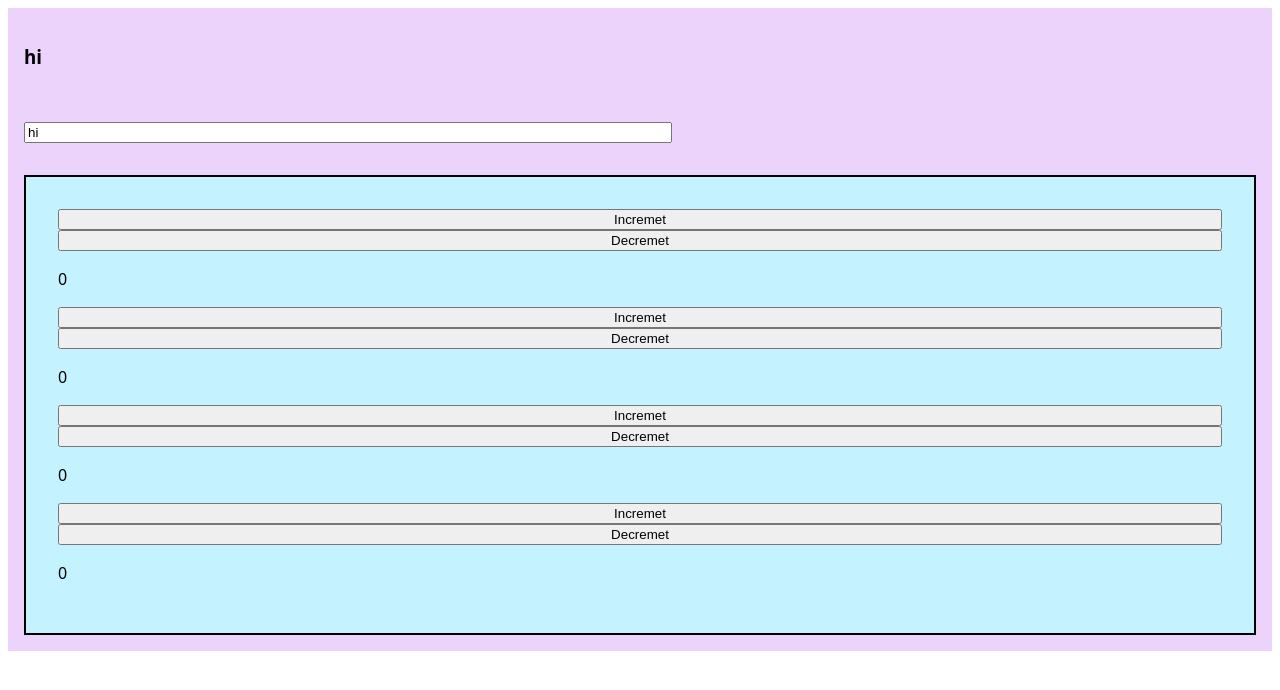
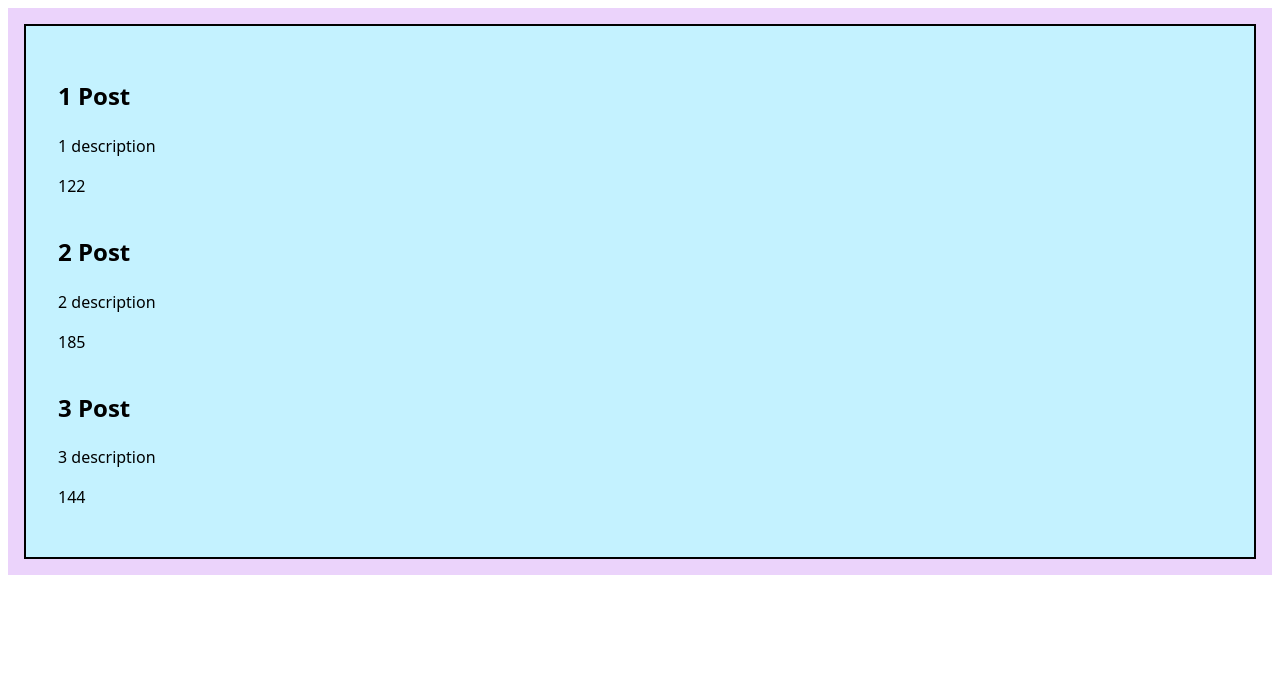
Before and after one commit to li-kravt/react-course, a React (Vite) app: page / in a window 1280 px wide. Shown: the top 690 px of the page. Built offline with nearby package versions, Linux system fonts and the light colour scheme.

Commit message:
repeat: props

```diff
--- a/src/App.jsx
+++ b/src/App.jsx
@@ -1,19 +1,39 @@
 
+import { useState } from 'react'
 import './index.css'
-import { Counter } from './components/Counter'
-import { Input } from './components/Input'
+import { Post } from './components/post'
+
 
 function App() {
-
+  const [posts, setPosts] = useState([
+    {
+      id: 1,
+      title: "1 Post",
+      body: "1 description",
+      views: 122
+    },
+    {
+      id: 2,
+      title: "2 Post",
+      body: "2 description",
+      views: 185
+    },
+    {
+      id: 3,
+      title: "3 Post",
+      body: "3 description",
+      views: 144
+    }
+  ])
+  console.log(posts)
 
   return (
     <div className='App'>
-      <Input className='input' />
+
       <div className='counters'>
-        <Counter />
-        <Counter />
-        <Counter />
-        <Counter />
+        {posts.map((item) => (
+          <Post key={item.id} title={item.title} views={item.views} body={item.body} />
+        ))}
       </div>
     </div>
   )
--- a/src/components/Counter.jsx
+++ /dev/null
@@ -1,22 +0,0 @@
-import { useState } from "react"
-
-export const Counter = () => {
-  const [likes, setLikes] = useState(0)
-
-  const likesToIncrement = () => {
-    setLikes(likes + 1)
-    console.log("in:", likes)
-  }
-  const likesToDecrement = () => {
-    setLikes(likes - 1)
-    console.log("dec:", likes)
-  }
-
-  return (
-    <>
-      <button onClick={likesToIncrement}>Incremet</button>
-      <button onClick={likesToDecrement}>Decremet</button>
-      <p>{likes}</p>
-    </>
-  )
-}
--- a/src/components/Input.jsx
+++ /dev/null
@@ -1,14 +0,0 @@
-import { useState } from "react"
-
-export const Input = () => {
-  const [text, setText] = useState("hi")
-
-  return (<>
-    <h3>{text}</h3>
-    <input type="text"
-      className='input'
-      value={text}
-      onChange={e => setText(e.target.value)} />
-  </>
-  )
-}
--- /dev/null
+++ b/src/components/Post.jsx
@@ -0,0 +1,13 @@
+
+
+export const Post = (props) => {
+  console.log(props)
+  return (
+    <div>
+      <h2>{props.title}</h2>
+      <p>{props.body}</p>
+      <p>{props.views}</p>
+
+    </div>
+  )
+}
```
